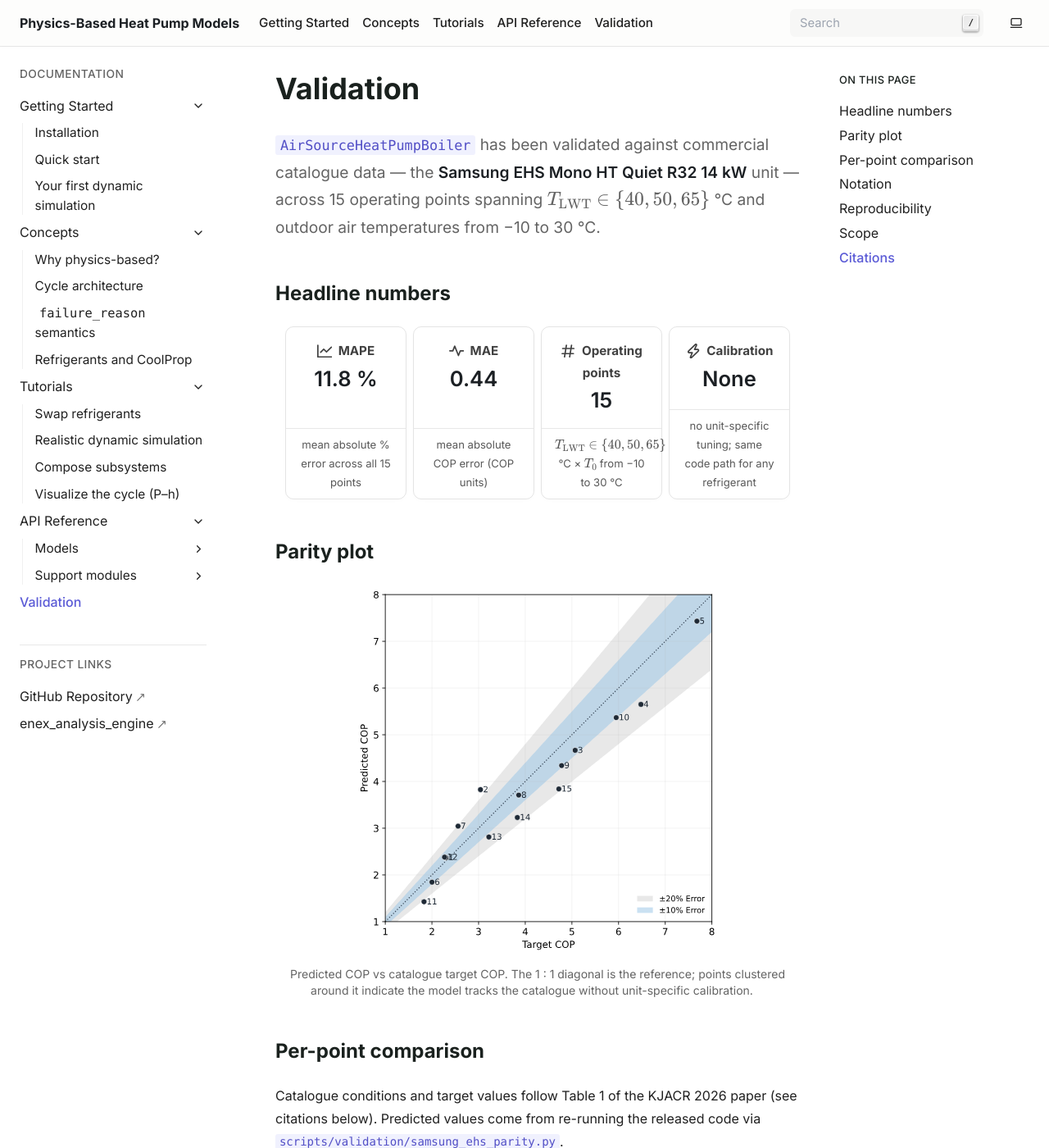
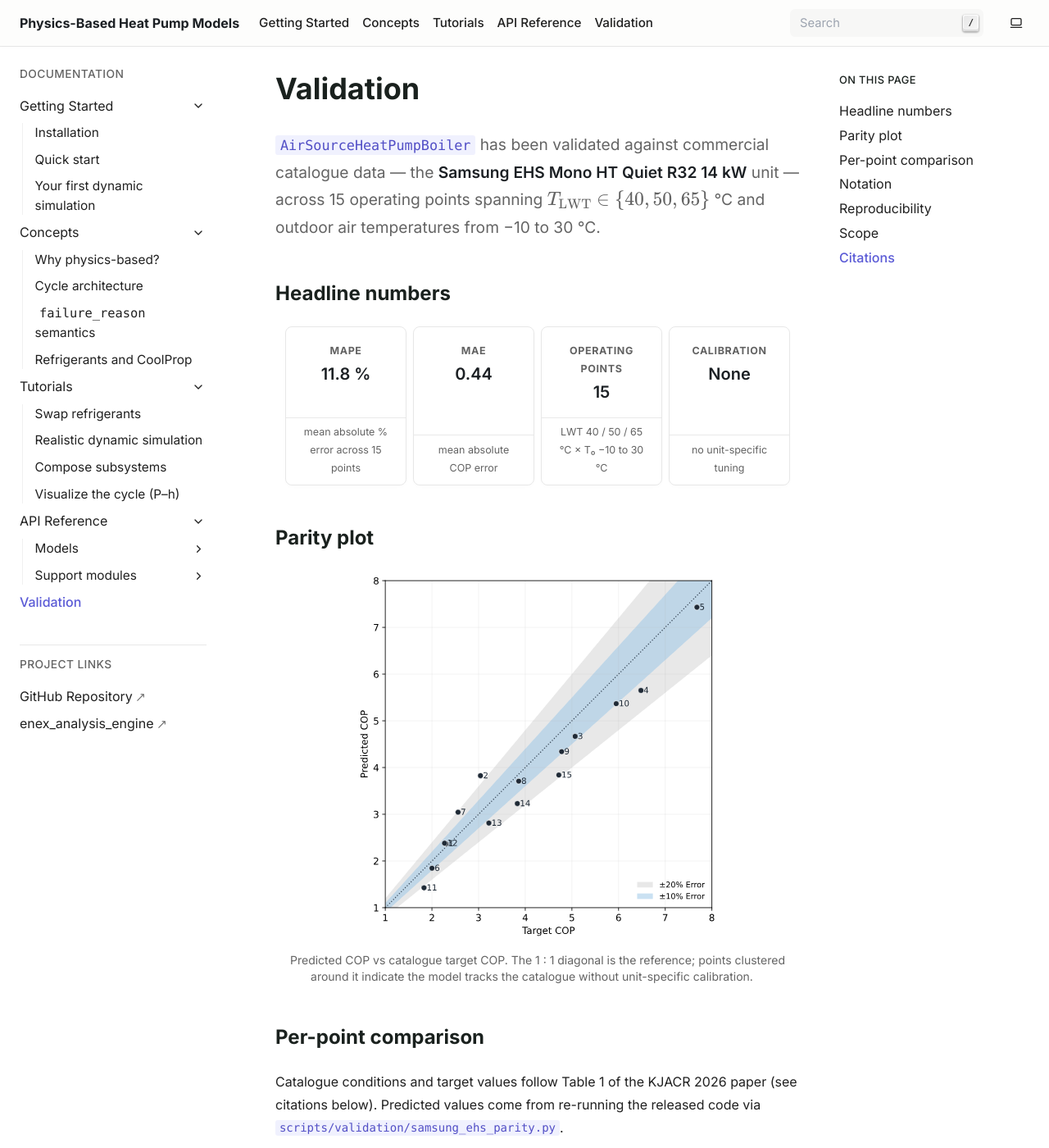
Before and after one commit to bet-lab/tmhp, a Sphinx documentation site: the page built from docs/source/validation/index.rst, in a window 1280 px wide and 1400 px high. Shown: the whole window at 82% size. Built offline with Sphinx 7.4.7, drawn with Linux system fonts in a browser that asks for light colours.

Commit message:
docs: tone down stat cards and trim decorative landing chrome (#112) (#113)
Three rough edges from #107:

- Landing's "At a glance" grid duplicated the 6 explore cards
  above it and rendered with shouty 1.6rem bold body text.
  Removed entirely — the navigation cards already cover the
  same ground.
- The "Validated against Samsung EHS R32" hero badge was
  wordier than the other shields (Python · MIT · Alpha ·
  CoolProp) and its tone clashed with body type. Removed; the
  Validation nav card and the dedicated Validation page still
  surface the same fact at the right altitude.
- Validation's "Headline numbers" cards inherited the same
  broad `p:first-of-type { 1.6rem / 700 }` rule and looked
  shouty for values like '11.8 %' or 'None'. The card title
  now uses a small uppercase label, the number drops to
  1.25rem / 600, shadow is removed, and the descriptor is
  tightened (e.g. "LWT 40 / 50 / 65 °C × T₀ −10 to 30 °C"
  instead of the math-laden two-line variant).

CSS: replaces the broad `p:first-of-type` rule with a narrow
selector that targets only `<strong>:only-child` inside a card
body paragraph — so the big-number style only applies when the
card content is literally `**value**`, not whenever a card's
first paragraph happens to contain bolded text.

Sphinx -W --keep-going passes with 0 warnings.

```diff
--- a/docs/source/_static/css/custom.css
+++ b/docs/source/_static/css/custom.css
@@ -98,28 +98,37 @@ figure img,
     border-color: rgba(99, 102, 241, 0.5);
 }
 
-/* "At a glance" / validation stat cards — large headline number on top,
- * small descriptor underneath, no shadow. */
+/* Validation "Headline numbers" cards — small label, medium-weight number,
+ * brief descriptor. Intentionally restrained: the cards should sit
+ * alongside body copy, not dominate it. */
 .stat-grid .stat-card {
-    border-radius: 10px;
-    border: 1px solid var(--color-border, rgba(120, 120, 120, 0.2));
-    background: var(--color-card-bg, transparent);
+    border-radius: 8px;
+    border: 1px solid var(--color-border, rgba(120, 120, 120, 0.18));
+    background: transparent;
+    padding: 0.1rem 0;
 }
 .stat-grid .stat-card .sd-card-title {
-    font-size: 0.95rem;
+    font-size: 0.78rem;
+    font-weight: 500;
+    text-transform: uppercase;
+    letter-spacing: 0.05em;
+    opacity: 0.7;
+    margin-bottom: 0.25rem;
+}
+/* The bolded headline (e.g. **11.8 %**) lives in a single <strong> inside
+ * the card body — scope the bump-up to that element only, so plain prose
+ * inside other stat cards isn't affected. */
+.stat-grid .stat-card .sd-card-body > p > strong:only-child {
+    font-size: 1.25rem;
     font-weight: 600;
-    margin-bottom: 0.35rem;
-    opacity: 0.85;
-}
-.stat-grid .stat-card .sd-card-body p:first-of-type {
-    font-size: 1.6rem;
-    font-weight: 700;
     line-height: 1.1;
-    margin: 0.15rem 0 0.25rem;
+    display: inline-block;
+    margin: 0.1rem 0;
 }
 .stat-grid .stat-card .sd-card-footer {
-    font-size: 0.82rem;
-    opacity: 0.75;
+    font-size: 0.78rem;
+    opacity: 0.7;
+    padding-top: 0.4rem;
 }
 
 /* ---------------------------------------------------------------------------
--- a/docs/source/validation/index.rst
+++ b/docs/source/validation/index.rst
@@ -18,45 +18,43 @@ Headline numbers
     :gutter: 2
     :class-container: stat-grid
 
-    .. grid-item-card:: :octicon:`graph;1.2em` MAPE
-        :class-card: sd-text-center sd-shadow-sm stat-card
+    .. grid-item-card:: MAPE
+        :class-card: sd-text-center sd-shadow-none stat-card
 
         **11.8 %**
 
         +++
 
         mean absolute % error
-        across all 15 points
+        across 15 points
 
-    .. grid-item-card:: :octicon:`pulse;1.2em` MAE
-        :class-card: sd-text-center sd-shadow-sm stat-card
+    .. grid-item-card:: MAE
+        :class-card: sd-text-center sd-shadow-none stat-card
 
         **0.44**
 
         +++
 
         mean absolute COP error
-        (COP units)
 
-    .. grid-item-card:: :octicon:`hash;1.2em` Operating points
-        :class-card: sd-text-center sd-shadow-sm stat-card
+    .. grid-item-card:: Operating points
+        :class-card: sd-text-center sd-shadow-none stat-card
 
         **15**
 
         +++
 
-        :math:`T_{\mathrm{LWT}} \in \{40, 50, 65\}` °C
-        × :math:`T_0` from −10 to 30 °C
+        LWT 40 / 50 / 65 °C ×
+        T₀ −10 to 30 °C
 
-    .. grid-item-card:: :octicon:`zap;1.2em` Calibration
-        :class-card: sd-text-center sd-shadow-sm stat-card
+    .. grid-item-card:: Calibration
+        :class-card: sd-text-center sd-shadow-none stat-card
 
         **None**
 
         +++
 
-        no unit-specific tuning;
-        same code path for any refrigerant
+        no unit-specific tuning
 
 Parity plot
 ===========
```
Also changed, not shown: docs/source/index.rst (+0 -29 lines).
